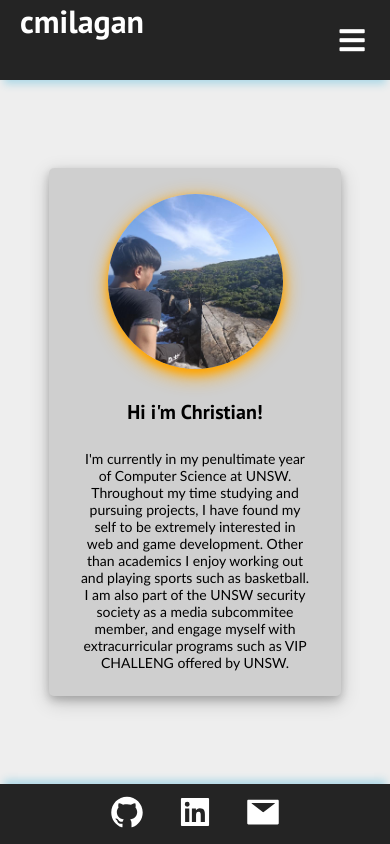
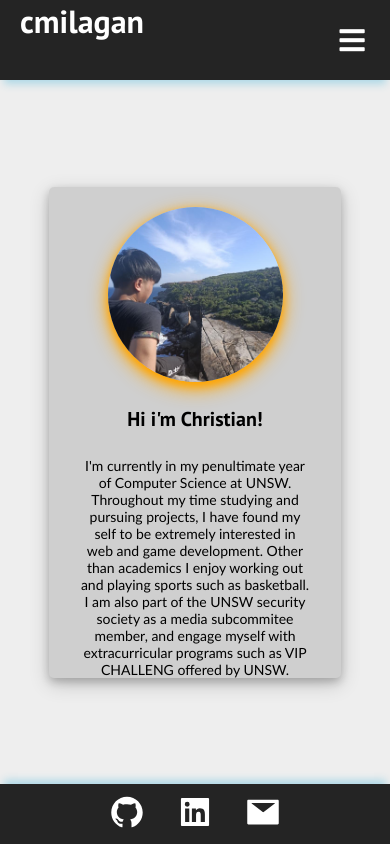
Before and after one commit to cmilagan/web, a React (Create React App) app: page /web/about in a window 390 px wide. Built offline with nearby package versions, Linux system fonts and the light colour scheme.

Commit message:
Fix responsiveness of about page

```diff
--- a/src/components/pages/Post.css
+++ b/src/components/pages/Post.css
@@ -1,8 +1,10 @@
 .post-container {
     padding-top: 100px;
     display: flex;
+    width: 60%;
     flex-direction: column;
     align-items: center;
     min-height: calc(100vh - 60px);
     background-color: #eee;
+    justify-content: center;
 }
--- a/src/components/reusables/PostList.css
+++ b/src/components/reusables/PostList.css
@@ -4,7 +4,7 @@
     text-align: center;
     margin: 0 1rem;
     padding-top: 40px;
-
+    background-color: #eee;
 
 }
 
--- a/src/components/sections/AboutSection.css
+++ b/src/components/sections/AboutSection.css
@@ -3,7 +3,7 @@
 .about-container {
     padding-top: 80px;
     background-color: #eee;
-    height: calc(100vh - 60px);
+    min-height: calc(100vh - 60px);
     width: 100%;
     display: flex;
     align-items: center;
@@ -14,7 +14,7 @@
 .about-container .box {
     border-radius: 5px;
     width: 75%;
-    height: 75%;
+    height: 500px;
     background: rgba(0, 0, 0, 0.129);
     box-shadow: 0 4px 8px 0 rgba(0, 0, 0, 0.2), 0 6px 20px 0 rgba(0, 0, 0, 0.19);
     display: flex;
@@ -54,6 +54,9 @@
 }
 
 @media screen and (max-width: 768px) {
+    .about-container .box {
+        height: fit-content;
+    }
     .left {
         padding-top: 20px;
         width: 100%;
```
